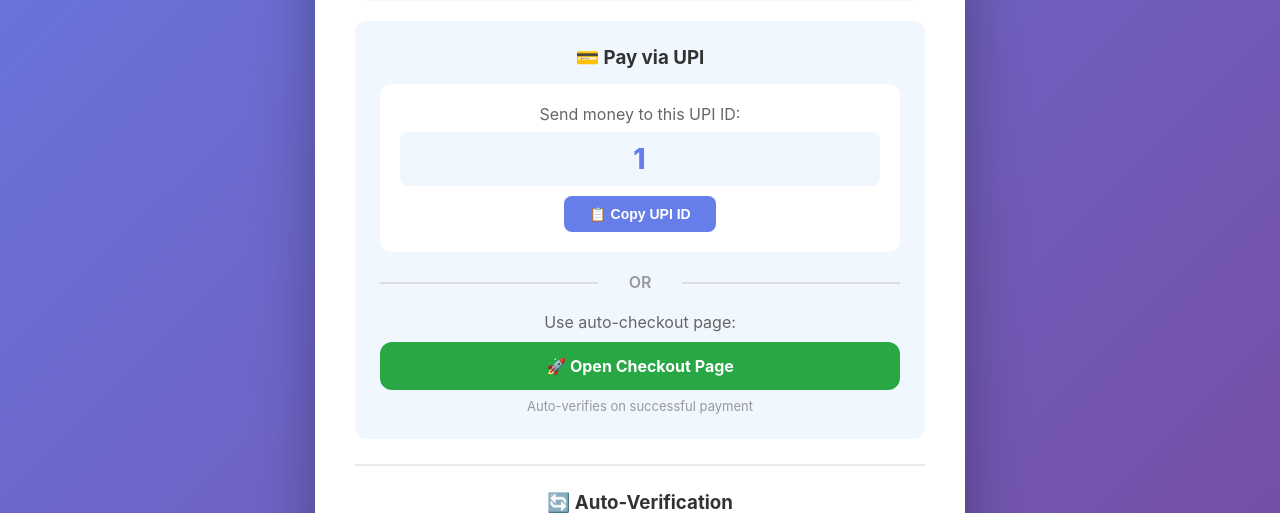
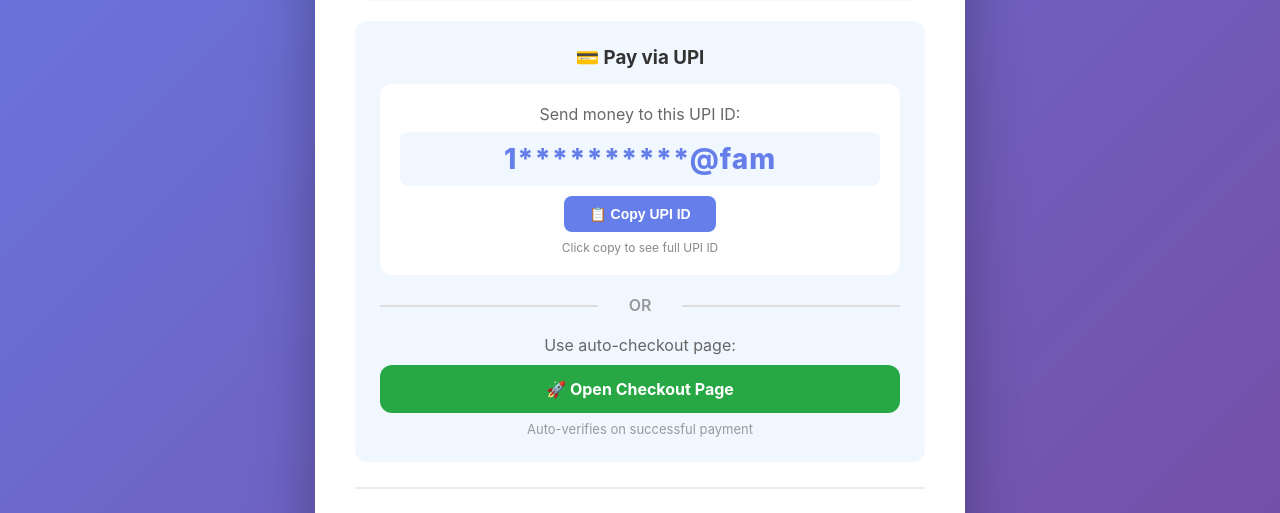
Before and after one commit to exploits99621/payment-verify, a Flask app: template templates/payment.html in a window 1280 px wide. Shown: the part 576-1089 px from the top of the page. Run offline with Flask 3, Linux system fonts and the light colour scheme; the template is opened without the code that fills it: most values are stand-ins (such as "Sample title", 1, 10 or a date in 2020); a database or web service that is not in the repository returns one stand-in record (values such as "Sample title"); data that the repository does not hold is empty.

Commit message:
Update payment.html

```diff
--- a/templates/payment.html
+++ b/templates/payment.html
@@ -44,13 +44,27 @@
             </div>
             {% endif %}
 
-            <!-- UPI -->
+            <!-- UPI - HIDDEN VERSION -->
             <div class="upi-section">
                 <h3>💳 Pay via UPI</h3>
                 <div class="upi-id-box">
                     <p>Send money to this UPI ID:</p>
-                    <div class="upi-id">{{ upi_id }}</div>
+                    <div class="upi-id">
+                        <!-- ✅ UPI ID HIDE - Sirf part dikhega -->
+                        {% if upi_id %}
+                            {% if upi_id|length > 10 %}
+                                {{ upi_id[:4] }}****{{ upi_id[-6:] }}
+                            {% else %}
+                                {{ upi_id[:3] }}**********@fam
+                            {% endif %}
+                        {% else %}
+                            N/A
+                        {% endif %}
+                    </div>
                     <button onclick="copyUPI()" class="btn-copy">📋 Copy UPI ID</button>
+                    <small style="display:block; margin-top:8px; color:#888; font-size:12px;">
+                        Click copy to see full UPI ID
+                    </small>
                 </div>
 
                 <div class="or-divider">OR</div>
@@ -76,9 +90,10 @@
 
     <script>
         function copyUPI() {
-            const upiId = document.querySelector('.upi-id').textContent;
+            // ✅ Full UPI ID copy karega (jo backend se aayi hai)
+            const upiId = '{{ upi_id }}';  // Full ID available hai
             navigator.clipboard.writeText(upiId).then(() => {
-                alert('✅ UPI ID copied! Please make the payment.');
+                alert('✅ UPI ID copied: ' + upiId);
             }).catch(() => {
                 const input = document.createElement('input');
                 input.value = upiId;
@@ -86,7 +101,7 @@
                 input.select();
                 document.execCommand('copy');
                 document.body.removeChild(input);
-                alert('✅ UPI ID copied! Please make the payment.');
+                alert('✅ UPI ID copied: ' + upiId);
             });
         }
 
@@ -119,9 +134,7 @@
             });
         }
 
-        // Auto-check every 30 seconds
         setInterval(checkPayment, 30000);
-        // Check after 5 seconds
         setTimeout(checkPayment, 5000);
     </script>
 </body>
```
